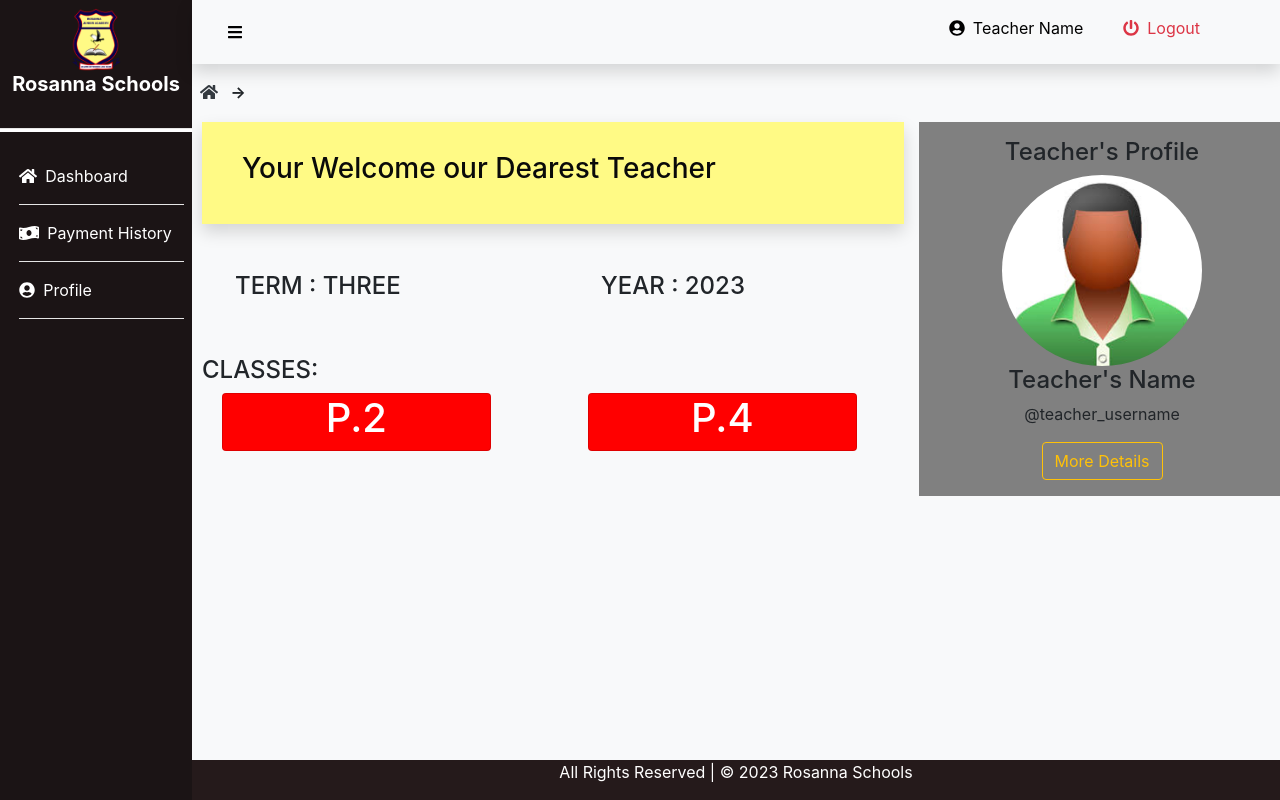
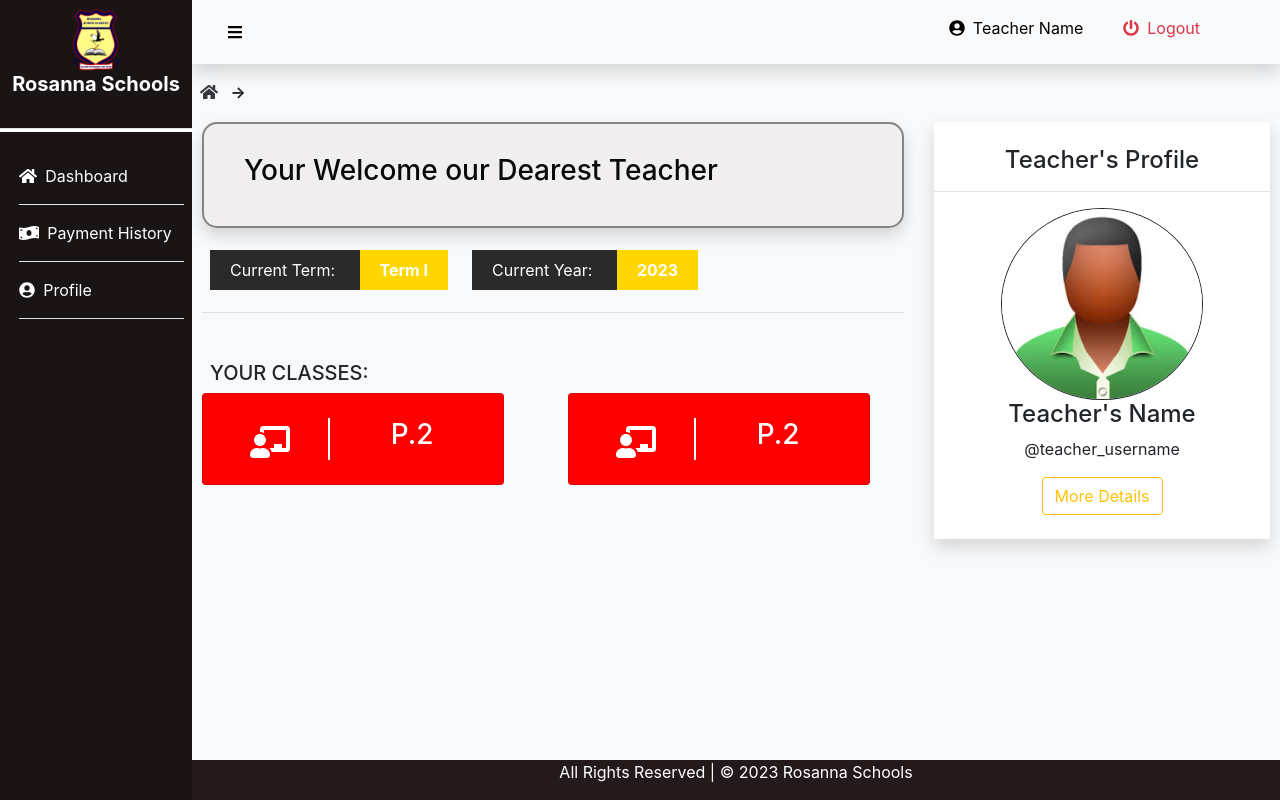
Before and after one commit to megateams/rosanna, a Django app: page /teacher/ in a window 1280 px wide. Run offline with Django 4.2, Linux system fonts and the light colour scheme; some libraries are stand-ins or nearby versions.

Commit message:
made changes on tr dashboard

```diff
--- a/frontend/static/css/teacher.css
+++ b/frontend/static/css/teacher.css
@@ -1,16 +1,18 @@
 .inner-content .welcome-message{
     padding: 30px 40px;
     color: #0a0a0a;
-    background-color: #FFFA85;
+    background-color: #e7e4e484;
     /* display: none; */
+    border-radius: 15px;
+    border: 2px solid rgba(129, 127, 127, 0.961);
 }
 .card.classcard{
     background-color: red;
     color: white;
-    align-items: center;
-    margin-left: 20px;
-    margin-right: 20px;
-    width: 80%;
+    /* align-items: center; */
+    /* margin-left: 20px;
+    margin-right: 20px; */
+    width: 90%;
     height : 100%;
 
 }
@@ -18,9 +20,23 @@
     width: 60%;
     height: 60%;
     border-radius: 50%;
+    border: 1px solid;
 
 }
 .profile{
-    background-color: grey;
+    background-color: ;
 
 }
+
+.current-term .btn-h, .current-year .btn-h{
+    background-color: rgb(42, 42, 42);
+    color: white;
+    padding: 10px 20px;
+}
+
+.current-term .btn-d, .current-year .btn-d{
+    background-color: gold;
+    color: rgb(255, 255, 255);
+    padding: 10px 20px;
+    font-weight: 700;
+}
--- a/frontend/templates/teacher/dashboard.html
+++ b/frontend/templates/teacher/dashboard.html
@@ -1,4 +1,3 @@
-
 {% extends 'teacher/base.html' %}
 {% block  title %} Dashboard {% endblock title %}
 {% load static %}
@@ -9,37 +8,60 @@
             <div class="welcome-message shadow">
                 <h3 class="text-left "> Your Welcome our Dearest Teacher </h3>
             </div>
-            <div class="row">
-                <div class="col-md-6 p-5 ">
-                   <h4>  TERM : THREE </h4>
+
+            <div class="row ml-2" style="margin: 30px 0;">
+                <div class="current-term mr-4">
+                    <a class=" btn-md btn-h text-white">Current Term: </a>
+                    <a  class=" btn-md btn-d text-white">Term I </a>
                 </div>
-                <div class="col-md-6 p-5 ">
-                    <h4> YEAR : 2023</h4>
+                <div class="current-year">
+                    <a class=" btn-md btn-h text-white">Current Year: </a>
+                    <a class=" btn-md btn-d text-white">2023 </a>
                 </div>
             </div>
-            <div>
-                <h4> CLASSES:</h4>
+            <hr>
+            <div class="header mt-5 ml-2">
+                <h5> YOUR CLASSES:</h5>
             </div>
             <div class="row">
+
                 <div class="col-md-6 ">
                     <a href="" style="text-decoration: none;">
-                        <div class="card classcard ">
-                          <h1> P.2</h1>
+                        <div class="card classcard p-4">
+                            <div class="row">
+                                <div class="col-5 text-center pt-2" style="border-right: 2px solid #fff;">
+                                    <i class="fas fa-chalkboard-teacher" style="font-size: 2rem;"></i>
+                                </div>
+                                <div class="col-7 ">
+                                    <h3 class="text-center"> P.2</h3>
+                                </div>
+                            </div>
+
                         </div>
                     </a>
                 </div>
                 <div class="col-md-6 ">
                     <a href="" style="text-decoration: none;">
-                        <div class="card classcard ">
-                          <h1 > P.4</h1>
+                        <div class="card classcard p-4">
+                            <div class="row">
+                                <div class="col-5 text-center pt-2" style="border-right: 2px solid #fff;">
+                                    <i class="fas fa-chalkboard-teacher" style="font-size: 2rem;"></i>
+                                </div>
+                                <div class="col-7 ">
+                                    <h3 class="text-center"> P.2</h3>
+                                </div>
+                            </div>
+
                         </div>
                     </a>
                 </div>
             </div>
         </div>
-        <div class="col-md-4 profile p-3" style="text-align: center;">
+        <div class="col-md-4" style="text-align: center;">
+            <div class=" profile pt-4 pb-4 shadow bg-white">
                 <div>
                     <h4>Teacher's Profile</h4>
+                    <hr>
                 </div>
                 <div class="teacher-image ">
                     <center>
@@ -55,6 +77,8 @@
                     <a href="/teacherprofile" class="btn btn-outline-warning btn-md">More Details</a>
                 </div>
             </div>
+
+        </div>
     </div>
 
 </div>
```
Lines whose indentation alone changed are shown as unchanged.
